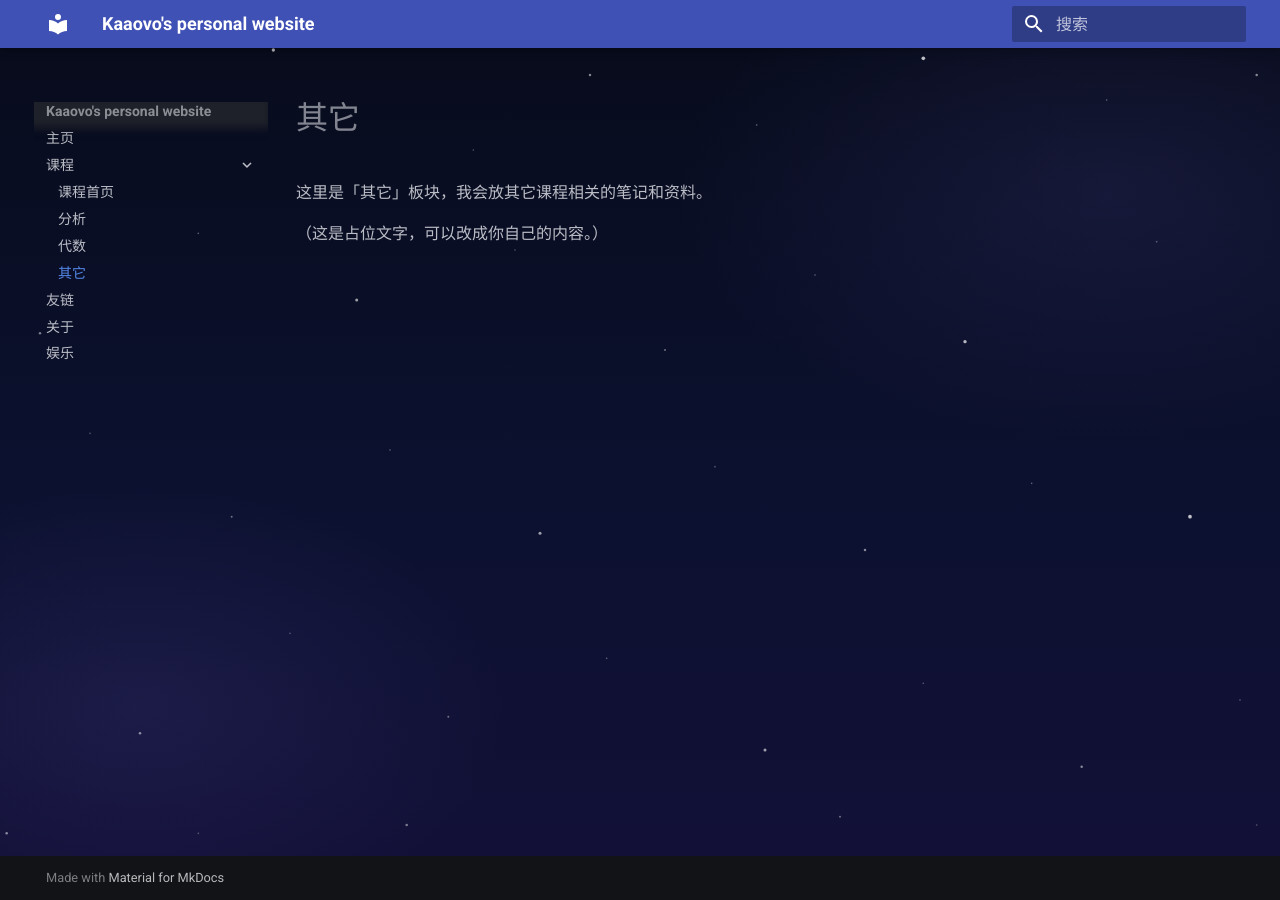
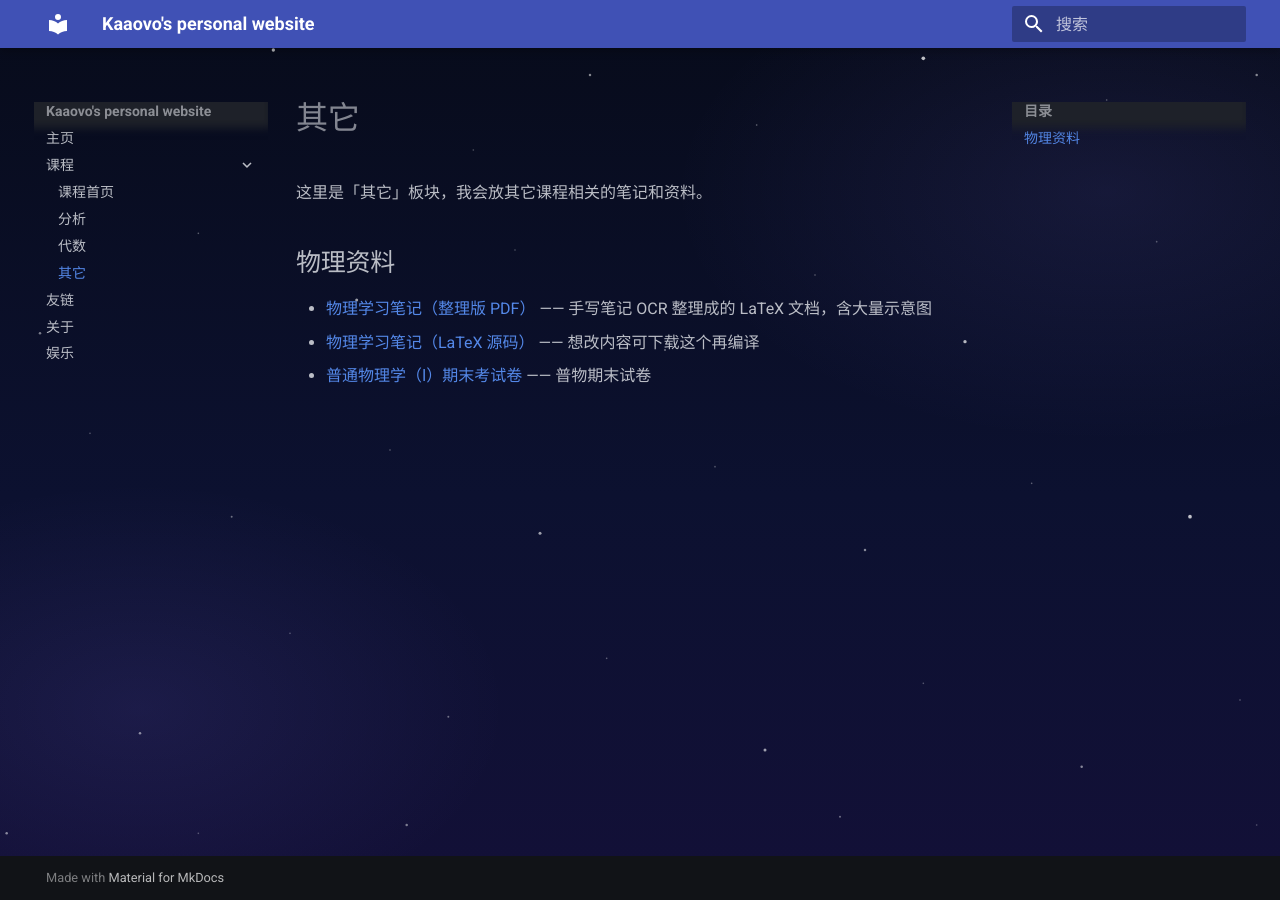
Before and after one commit to rainwithin/rainwithin.github.io, an MkDocs documentation site: the page built from docs/course/others/index.md, in a window 1280 px wide. Built offline with MkDocs 1.6.1 and Material for MkDocs 9.7.7, drawn with Linux system fonts in a browser that asks for light colours.

Commit message:
上传物理学习笔记和普物期末试卷到其它板块

```diff
--- a/docs/course/others/index.md
+++ b/docs/course/others/index.md
@@ -2,4 +2,8 @@
 
 这里是「其它」板块，我会放其它课程相关的笔记和资料。
 
-（这是占位文字，可以改成你自己的内容。）
+## 物理资料
+
+- [物理学习笔记（整理版 PDF）](physics-notes.pdf) —— 手写笔记 OCR 整理成的 LaTeX 文档，含大量示意图
+- [物理学习笔记（LaTeX 源码）](physics-notes.tex) —— 想改内容可下载这个再编译
+- [普通物理学（Ⅰ）期末考试卷](physics-exam.pdf) —— 普物期末试卷
```
Also changed, not shown: 3 other files.
